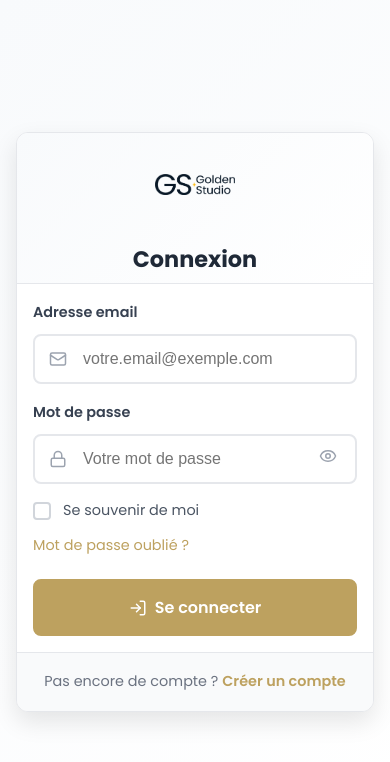
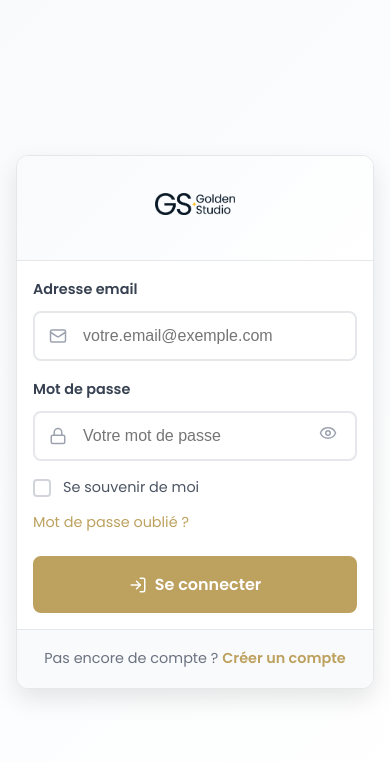
Before and after one commit to henocn/frontend_eatech, a React (Vite) app: page /auth/login in a window 390 px wide. Shown: the top 762 px of the page. Built offline with nearby package versions, Linux system fonts and the light colour scheme; no server answers.

Commit message:
remove title of forms

```diff
--- a/src/pages/Login.jsx
+++ b/src/pages/Login.jsx
@@ -75,7 +75,6 @@ const Login = () => {
           <div className="auth-card">
             <div className="auth-header">
               <img src="/images/logo2.png" alt="Golden Studio" className="auth-logo" />
-              <h1>Connexion</h1>
             </div>
 
             <form onSubmit={handleSubmit} className="auth-form">
--- a/src/pages/Register.jsx
+++ b/src/pages/Register.jsx
@@ -110,7 +110,6 @@ const Register = () => {
           <div className="auth-card">
             <div className="auth-header">
               <img src="/images/logo2.png" alt="Golden Studio" className="auth-logo" />
-              <h1>Inscription</h1>
             </div>
 
             <form onSubmit={handleSubmit} className="auth-form">
--- a/src/pages/RegisterLogin.css
+++ b/src/pages/RegisterLogin.css
@@ -26,7 +26,7 @@
 /* ===== HEADER ===== */
 .auth-header {
   text-align: center;
-  padding: 1rem 1.5rem 0.5rem;
+  padding: 0.75rem 1.5rem 0.25rem;
   background: linear-gradient(135deg, #f8fafc 0%, #ffffff 100%);
   border-bottom: 1px solid #e5e7eb;
 }
@@ -322,7 +322,7 @@
 
 @media (max-width: 480px) {
   .auth-header {
-    padding: 0.75rem 1rem 0.25rem;
+    padding: 0.5rem 1rem 0.125rem;
   }
 
   .auth-logo {
```
